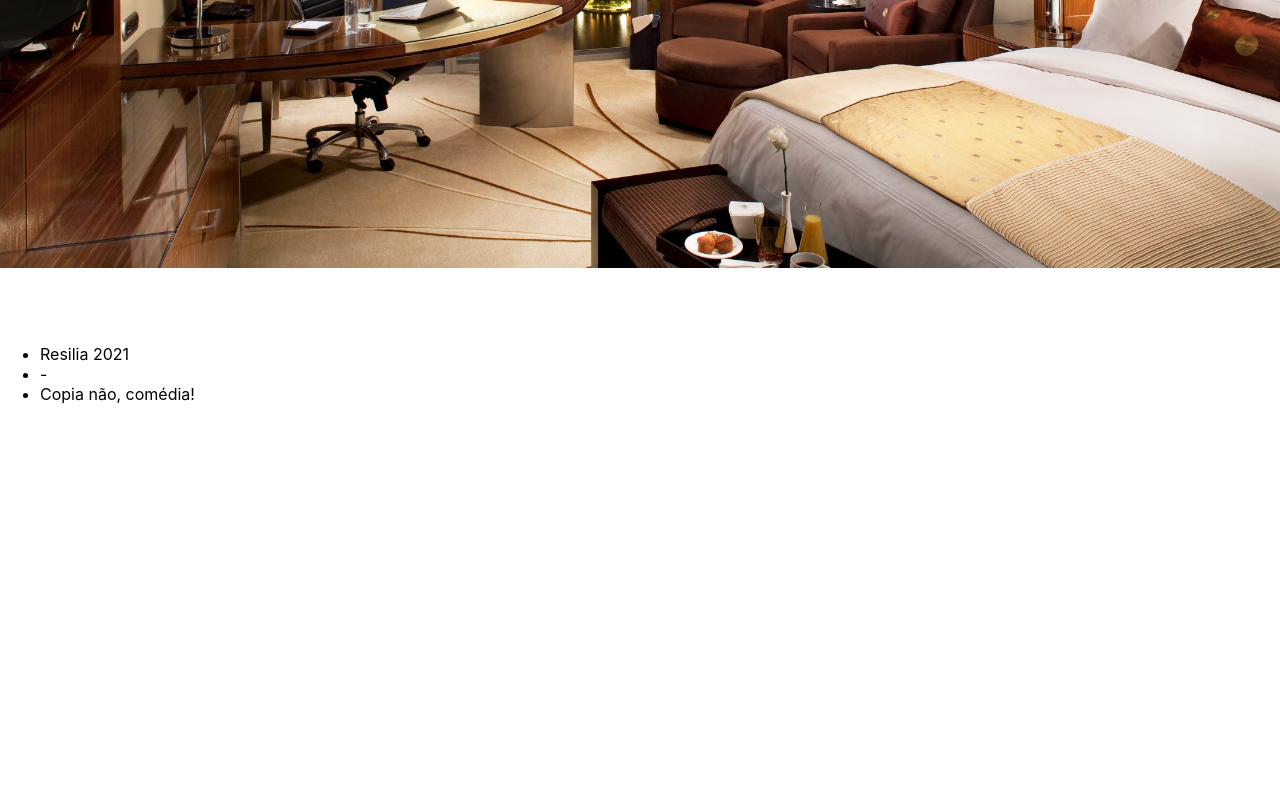
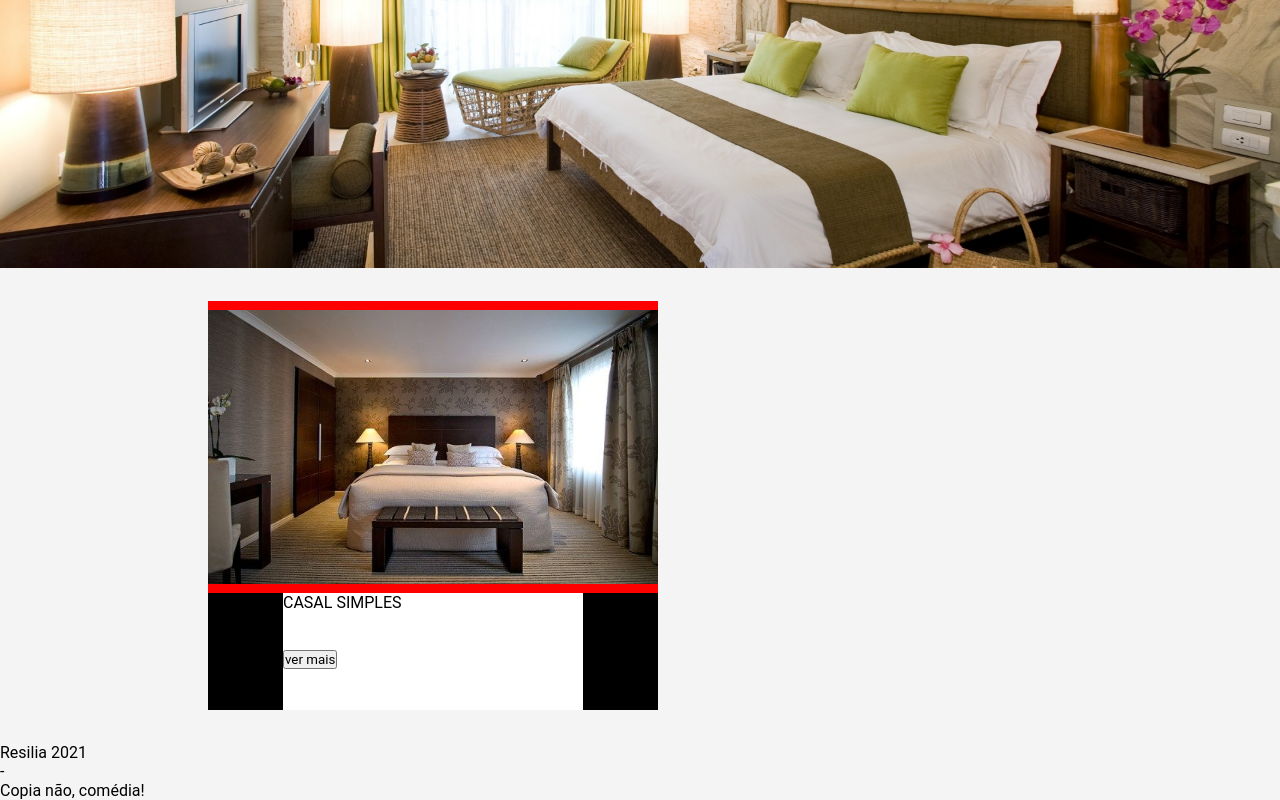
Before and after one commit to CaioLima96/projetoModulo05, a React (Create React App) app: page / in a window 1280 px wide. Shown: the part 432-1232 px from the top of the page. Before the commit the page ends 836 px from the top, so only its background shows below. Built offline with nearby package versions, Linux system fonts and the light colour scheme; a web font is replaced by a local one.

Commit message:
FEAT: versão inicial da lista de quartos

```diff
--- a/src/App.js
+++ b/src/App.js
@@ -1,8 +1,10 @@
 import Header from './components/global/Header/Index.js';
 import Footer from './components/global/Footer/Index.js';
-import { HeroImg } from './components/global/HeroImg/Index.js';
+// import { HeroImg } from './components/global/HeroImg/Index.js';
+import { Quartos } from './components/Quartos/Index.js';
 
 import './App.css';
+import './styles/global.css'
 
 
 function App() {
@@ -14,9 +16,9 @@ function App() {
 
 			<div id="content">
 
-				<HeroImg/>
+				{/* <HeroImg/> */}
 
-
+				<Quartos/>
 
 			</div>
 
--- /dev/null
+++ b/src/components/Quartos/Index.css
@@ -0,0 +1,3 @@
+#heroImg {
+    background-image: url("../../assets/img/quarto2.jpg");
+}
--- a/src/components/Quartos/Index.js
+++ b/src/components/Quartos/Index.js
@@ -1,9 +1,17 @@
 import React from "react";
 import { HeroImg } from "../global/HeroImg/Index";
+import { QuartosLista } from "./QuartosLista/Index";
+
+import './Index.css'
+
 
 
 export const Quartos = () => {
     return (
-        <HeroImg/>
+        <>
+            <HeroImg/>
+
+            <QuartosLista/>
+        </>
     )
 }
--- /dev/null
+++ b/src/components/Quartos/QuartosLista/Index.css
@@ -0,0 +1,52 @@
+#quartosLista{
+    display: flex;
+    flex-wrap: wrap;
+
+    list-style: none;
+}
+
+.quartoListaItem {
+    display: grid;
+    height: 100%;
+
+    grid-template-rows: 1fr 117px;
+    grid-template-columns: repeat(12, 1fr);
+
+    max-width: 450px;
+    width: 80%;
+    /* height: 353px; */
+
+    background-color: black;
+}
+
+.quartoListaImg {
+    grid-column: 1/13;
+    grid-row: 1/1;
+
+    width: 100%;
+    height: 292px;
+    background-color: red;
+}
+
+.quartoListaImg img {
+    object-fit: contain;
+    width: 100%;
+    height: 100%;
+}
+
+.quartoListaInfo {
+    /* max-width: 357px;
+    width: 80%; */
+
+    grid-column: 3/11;
+    grid-row: 2/2;
+
+    /* width: 357px; */
+    width: 100%;
+    background-color: white;
+    /* color: white; */
+}
+
+.quartoListaInfo button {
+    margin-top: 38px;
+}
--- /dev/null
+++ b/src/components/Quartos/QuartosLista/Index.js
@@ -0,0 +1,27 @@
+import React from "react";
+// import { Main } from "../../global/Main/Index";
+
+import './Index.css'
+
+import quarto3 from "../../../assets/img/quarto3.jpg"
+
+export const QuartosLista = () => {
+    return (
+
+        <main>
+            <ul id="quartosLista">
+
+                <li class="quartoListaItem">
+                    <div class="quartoListaImg">
+                        <img src={quarto3} alt="quarto"/>
+                    </div>
+                    <div class="quartoListaInfo">
+                        <p>CASAL SIMPLES</p>
+                        <button>ver mais</button>
+                    </div>
+                </li>
+
+            </ul>
+        </main>
+    )
+}
--- a/src/components/global/HeroImg/Index.css
+++ b/src/components/global/HeroImg/Index.css
@@ -10,6 +10,10 @@
     background-image: url("../../../assets/img/quarto1.jpg");
     background-repeat: no-repeat;
     background-size: cover;
+}
+
+h1 {
+    font-size: 3.125rem;
 }
 
 @media(max-width: 1024px){
--- a/src/styles/global.css
+++ b/src/styles/global.css
@@ -15,3 +15,12 @@ body {
 :root {
     --grey1: #efefefa6;
 }
+
+
+main {
+    max-width: 1050px;
+    width: 67.5%;
+    margin: 0 auto;
+    padding: 2.063rem 0;
+    border-radius: 0.625rem;
+}
```
Also changed, not shown: src/assets/img/quarto2.jpg (added), src/assets/img/quarto3.jpg (added).
